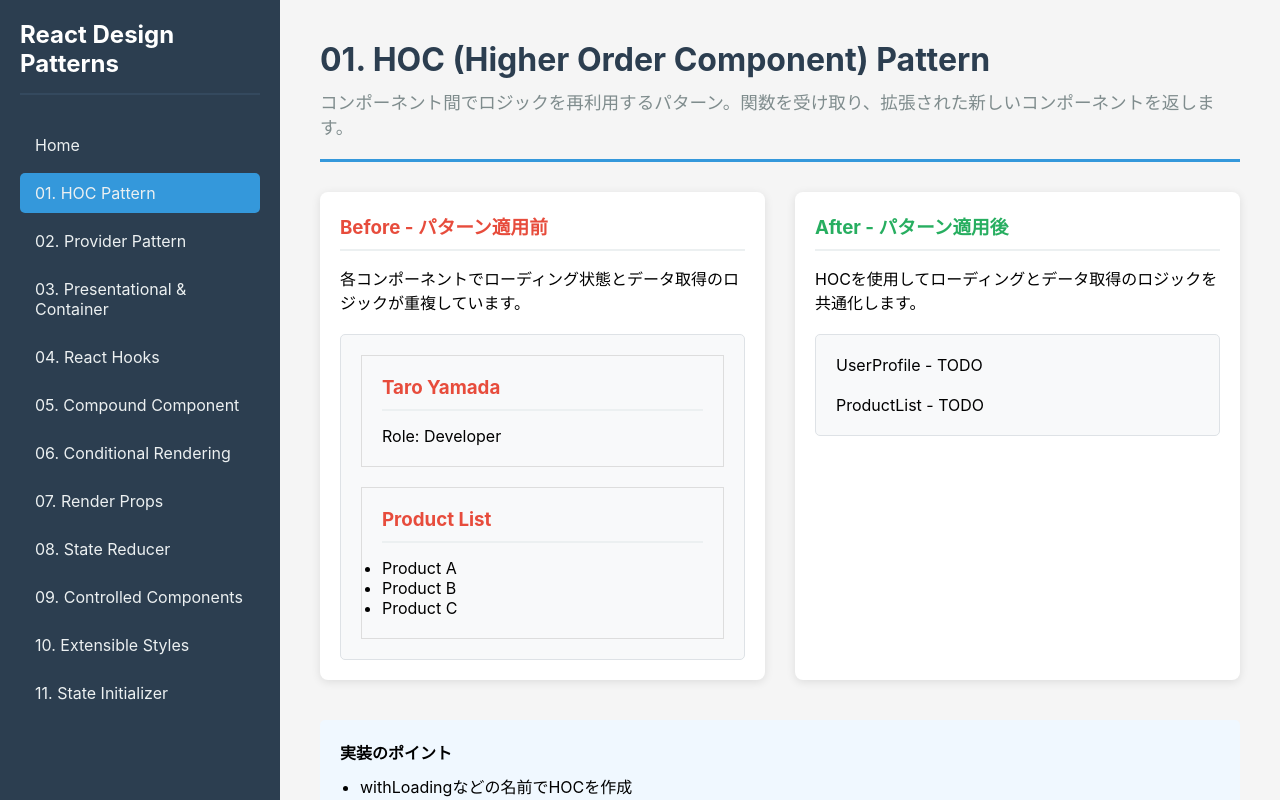
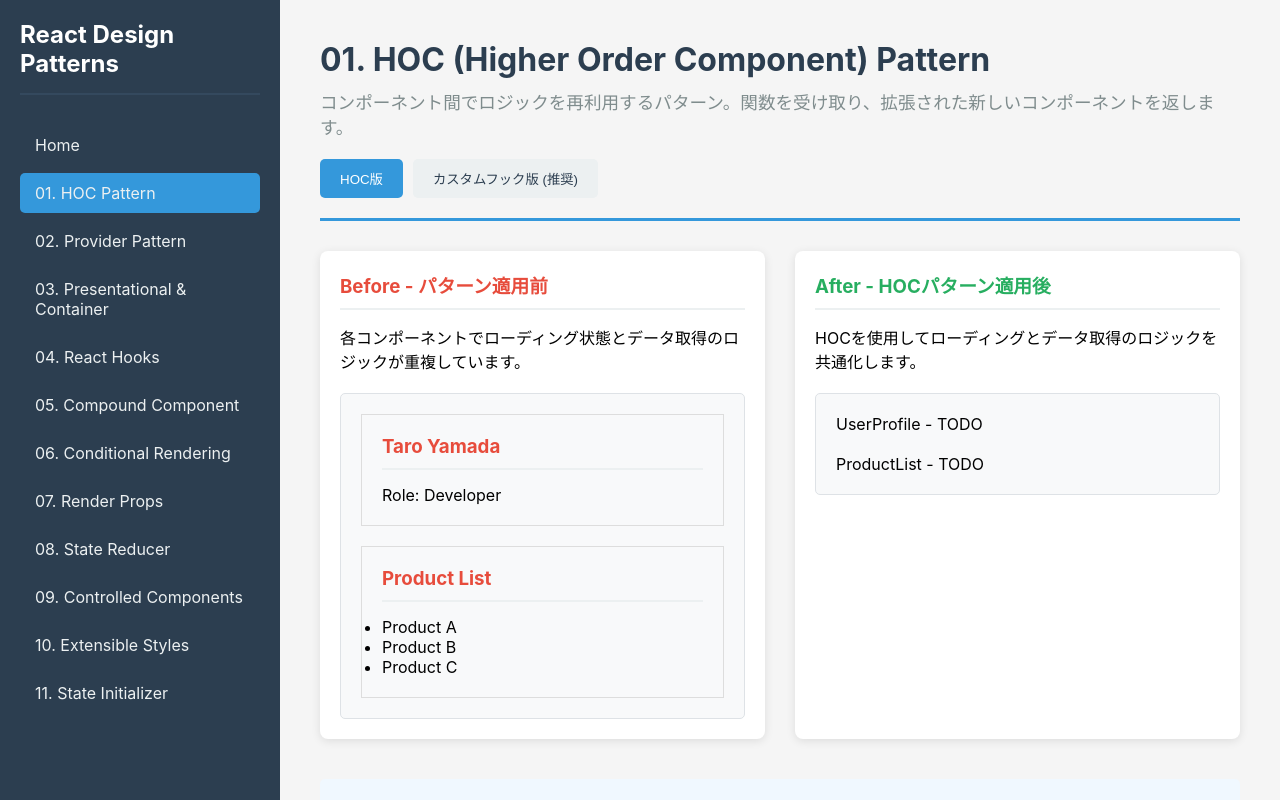
Before and after one commit to ekity1002/React-Design-Pattern-Practice, a React (Vite) app: page /hoc in a window 1280 px wide. Shown: the top 800 px of the page. Built offline with nearby package versions, Linux system fonts and the light colour scheme.

Commit message:
カスタムフック例追加

```diff
--- /dev/null
+++ b/src/patterns/01-hoc/CustomHook.jsx
@@ -0,0 +1,20 @@
+import React from 'react'
+
+// TODO: カスタムフック版を実装してください
+// ヒント:
+// 1. useLoadingDataというカスタムフックを作成
+// 2. データ取得関数を引数として受け取る
+// 3. loading状態とdataを返す
+// 4. React 18以降はHOCよりカスタムフックが推奨されます
+
+function UserProfile() {
+  // TODO: カスタムフックを使って実装
+  return <div>UserProfile - TODO</div>
+}
+
+function ProductList() {
+  // TODO: カスタムフックを使って実装
+  return <div>ProductList - TODO</div>
+}
+
+export { UserProfile, ProductList }
--- a/src/patterns/01-hoc/HOCPattern.jsx
+++ b/src/patterns/01-hoc/HOCPattern.jsx
@@ -1,15 +1,49 @@
-import React from 'react'
+import React, { useState } from 'react'
 import * as Before from './Before'
 import * as After from './After'
+import * as CustomHook from './CustomHook'
 
 function HOCPattern() {
+  const [activeTab, setActiveTab] = useState('hoc')
+
   return (
     <div className="pattern-container">
       <div className="pattern-header">
         <h2>01. HOC (Higher Order Component) Pattern</h2>
         <p>コンポーネント間でロジックを再利用するパターン。関数を受け取り、拡張された新しいコンポーネントを返します。</p>
+        <div style={{ marginTop: '20px' }}>
+          <button
+            onClick={() => setActiveTab('hoc')}
+            style={{
+              padding: '10px 20px',
+              marginRight: '10px',
+              backgroundColor: activeTab === 'hoc' ? '#3498db' : '#ecf0f1',
+              color: activeTab === 'hoc' ? 'white' : '#2c3e50',
+              border: 'none',
+              borderRadius: '5px',
+              cursor: 'pointer'
+            }}
+          >
+            HOC版
+          </button>
+          <button
+            onClick={() => setActiveTab('hook')}
+            style={{
+              padding: '10px 20px',
+              backgroundColor: activeTab === 'hook' ? '#3498db' : '#ecf0f1',
+              color: activeTab === 'hook' ? 'white' : '#2c3e50',
+              border: 'none',
+              borderRadius: '5px',
+              cursor: 'pointer'
+            }}
+          >
+            カスタムフック版 (推奨)
+          </button>
+        </div>
       </div>
 
+      {activeTab === 'hoc' ? (
+        <>
           <div className="comparison-container">
             <div className="code-section before">
               <h3>Before - パターン適用前</h3>
@@ -23,7 +57,7 @@ function HOCPattern() {
             </div>
 
             <div className="code-section after">
-          <h3>After - パターン適用後</h3>
+              <h3>After - HOCパターン適用後</h3>
               <p>HOCを使用してローディングとデータ取得のロジックを共通化します。</p>
               <div className="demo-area">
                 <After.UserProfile />
@@ -35,14 +69,59 @@ function HOCPattern() {
           </div>
 
           <div style={{ marginTop: '40px', padding: '20px', backgroundColor: '#f0f8ff', borderRadius: '5px' }}>
-        <h4>実装のポイント</h4>
+            <h4>実装のポイント (HOC版)</h4>
             <ul style={{ marginLeft: '20px', marginTop: '10px' }}>
               <li>withLoadingなどの名前でHOCを作成</li>
               <li>loading状態の管理を共通化</li>
               <li>データ取得関数をpropsとして受け取る</li>
               <li>コンポーネントの再利用性が向上</li>
             </ul>
+            <div style={{ marginTop: '15px', padding: '10px', backgroundColor: '#fff3cd', borderRadius: '5px', borderLeft: '4px solid #ffc107' }}>
+              <strong>⚠️ 注意:</strong> React 18以降では、HOCよりもカスタムフックの使用が推奨されています。
             </div>
+          </div>
+        </>
+      ) : (
+        <>
+          <div className="comparison-container">
+            <div className="code-section before">
+              <h3>Before - パターン適用前</h3>
+              <p>各コンポーネントでローディング状態とデータ取得のロジックが重複しています。</p>
+              <div className="demo-area">
+                <Before.UserProfile />
+                <div style={{ marginTop: '20px' }}>
+                  <Before.ProductList />
+                </div>
+              </div>
+            </div>
+
+            <div className="code-section after">
+              <h3>After - カスタムフック版</h3>
+              <p>カスタムフックを使用してロジックを共通化します（React 18推奨）</p>
+              <div className="demo-area">
+                <CustomHook.UserProfile />
+                <div style={{ marginTop: '20px' }}>
+                  <CustomHook.ProductList />
+                </div>
+              </div>
+            </div>
+          </div>
+
+          <div style={{ marginTop: '40px', padding: '20px', backgroundColor: '#f0f8ff', borderRadius: '5px' }}>
+            <h4>実装のポイント (カスタムフック版)</h4>
+            <ul style={{ marginLeft: '20px', marginTop: '10px' }}>
+              <li>useLoadingDataなどの名前でカスタムフックを作成</li>
+              <li>データ取得関数を引数として受け取る</li>
+              <li>loading状態とdataをオブジェクトで返す</li>
+              <li>HOCよりもシンプルで理解しやすい</li>
+              <li>コンポーネントツリーをネストしない</li>
+            </ul>
+            <div style={{ marginTop: '15px', padding: '10px', backgroundColor: '#d4edda', borderRadius: '5px', borderLeft: '4px solid #28a745' }}>
+              <strong>✅ 推奨:</strong> React 18以降では、ロジックの再利用にはカスタムフックの使用が推奨されています。
+            </div>
+          </div>
+        </>
+      )}
     </div>
   )
 }
```
Lines whose indentation alone changed are shown as unchanged.
